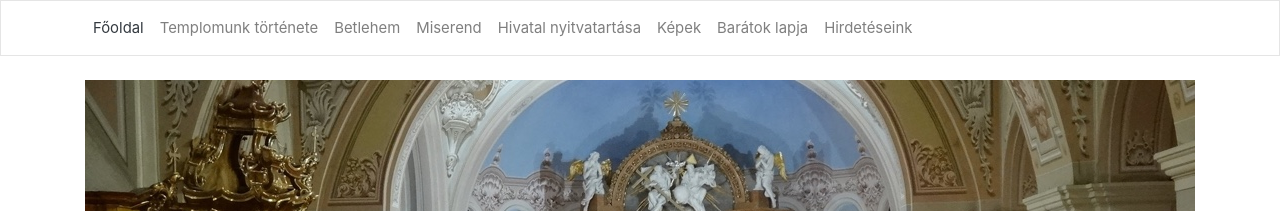
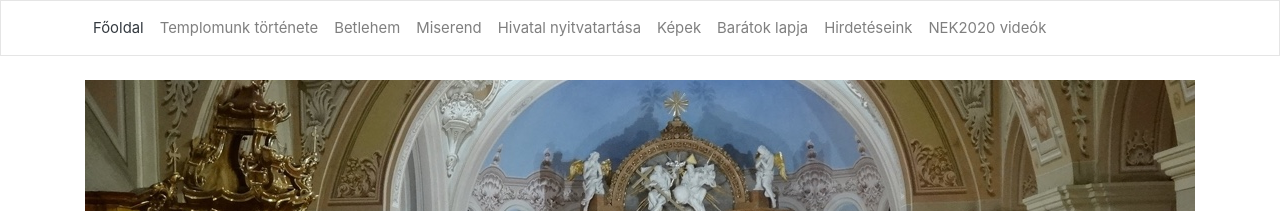
Before and after one commit to pecsi-ferences/pecsi-ferences.github.io, a Jekyll site: the page built from index.html, in a window 1280 px wide. Shown: the top 211 px of the page. Built offline with Jekyll 4.4.1, drawn with Linux system fonts in a browser that asks for light colours; nearby versions of some CDN libraries.

Commit message:
Add menu item

```diff
--- a/_data/menu.yml
+++ b/_data/menu.yml
@@ -16,3 +16,6 @@ items:
   url: /baratok
 - title: Hirdetéseink
   url: /hirdeteseink
+- title: NEK2020 videók
+  url: https://www.iec2020.hu/hu/videok
+  target: _blank
```
